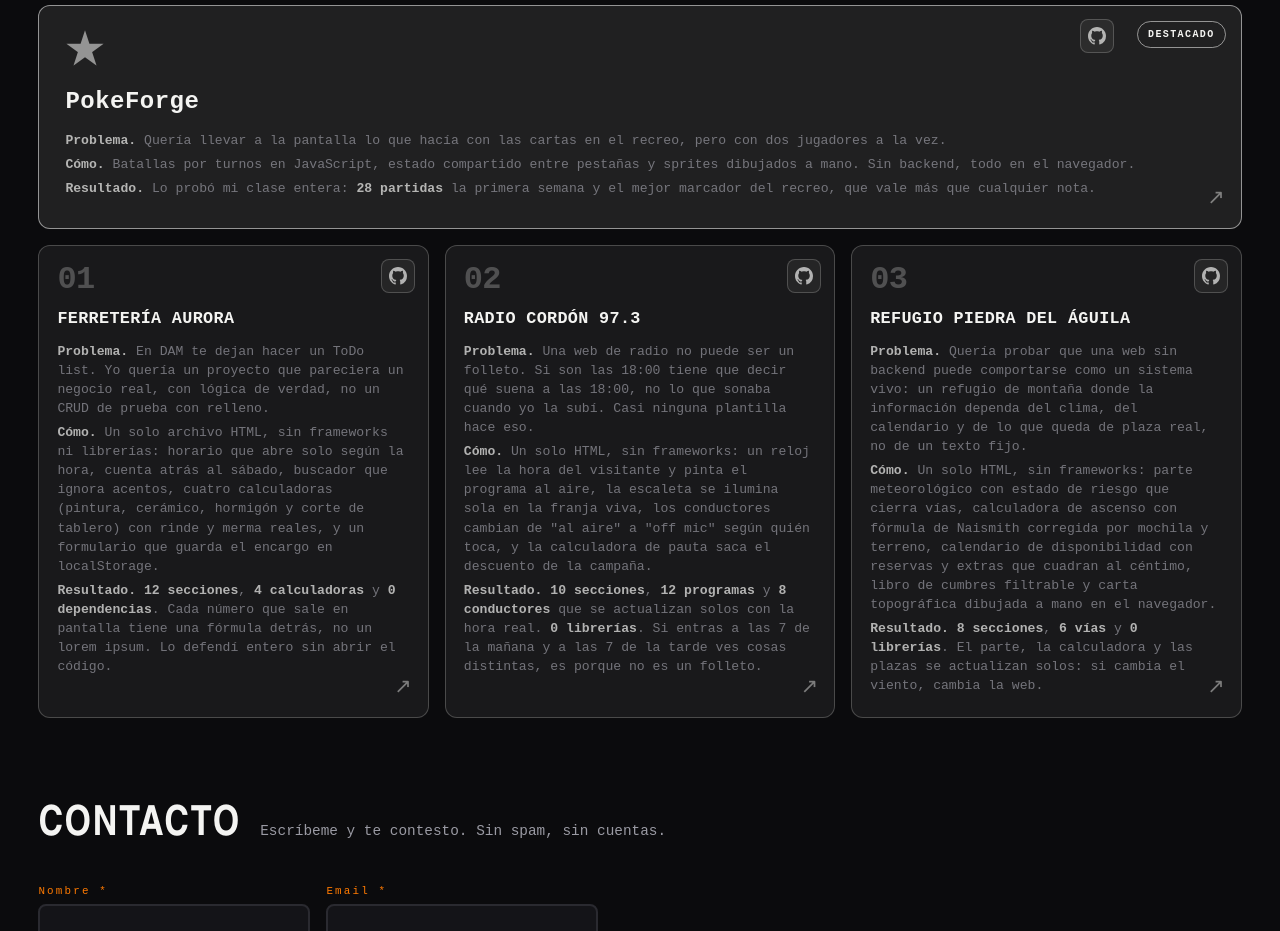
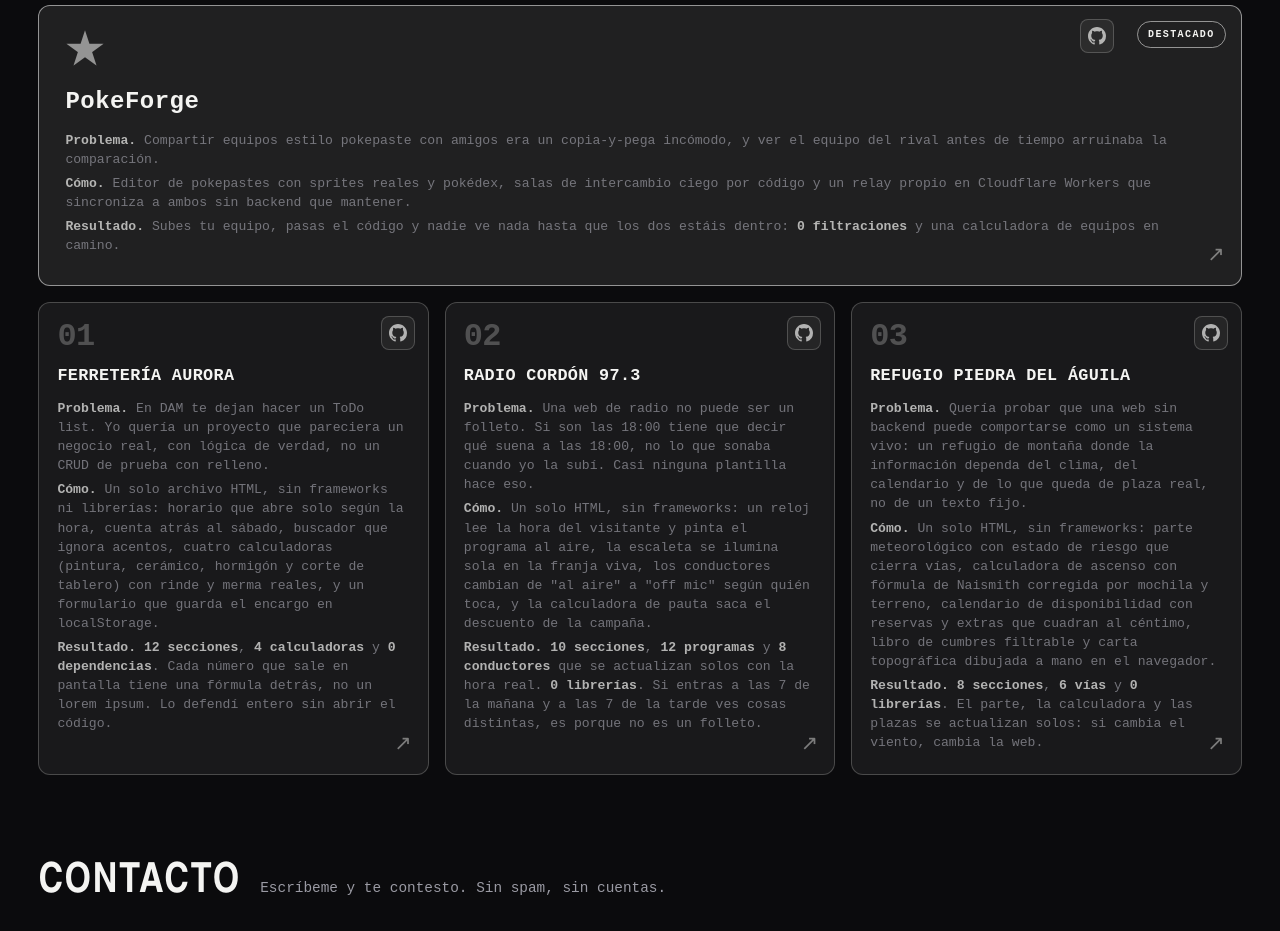
Before and after one commit to santimartinezcordoba-prog/mi-web2, a website: page index.html in a window 1280 px wide. Shown: the part 1160-2091 px from the top of the page. Drawn offline with Linux system fonts and the light colour scheme; no server answers.

Commit message:
fix(proyectos): ficha de PokeForge con la descripcion real (pokepaste e intercambio ciego, no cartas)

```diff
--- a/index.html
+++ b/index.html
@@ -180,9 +180,9 @@
       <span class="proj__body">
         <span class="proj__title">PokeForge</span>
         <span class="proj__desc">
-          <span class="proj__line"><b>Problema.</b> Quería llevar a la pantalla lo que hacía con las cartas en el recreo, pero con dos jugadores a la vez.</span>
-          <span class="proj__line"><b>Cómo.</b> Batallas por turnos en JavaScript, estado compartido entre pestañas y sprites dibujados a mano. Sin backend, todo en el navegador.</span>
-          <span class="proj__line"><b>Resultado.</b> Lo probó mi clase entera: <b class="proj__dato">28 partidas</b> la primera semana y el mejor marcador del recreo, que vale más que cualquier nota.</span>
+          <span class="proj__line"><b>Problema.</b> Compartir equipos estilo pokepaste con amigos era un copia-y-pega incómodo, y ver el equipo del rival antes de tiempo arruinaba la comparación.</span>
+          <span class="proj__line"><b>Cómo.</b> Editor de pokepastes con sprites reales y pokédex, salas de intercambio ciego por código y un relay propio en Cloudflare Workers que sincroniza a ambos sin backend que mantener.</span>
+          <span class="proj__line"><b>Resultado.</b> Subes tu equipo, pasas el código y nadie ve nada hasta que los dos estáis dentro: <b class="proj__dato">0 filtraciones</b> y una calculadora de equipos en camino.</span>
         </span>
       </span>
       <span class="proj__go" aria-hidden="true">↗</span>
--- a/src/index.js
+++ b/src/index.js
@@ -24,7 +24,7 @@ Proyectos:
 - Proyecto 1: https://santimartinezcordoba-prog.github.io/proyecto-1/
 - Proyecto 2: https://santimartinezcordoba-prog.github.io/proyecto-2/
 - Pomodoro: temporizador de enfoque, https://santimartinezcordoba-prog.github.io/proyecto-3/
-- Pokemultipaste: proyecto destacado, en proceso, https://santimartinezcordoba-prog.github.io/pokeforge/
+- PokeForge: proyecto destacado, editor de pokepastes con intercambio ciego de equipos por salas con código y relay en Cloudflare Workers, en proceso, https://santimartinezcordoba-prog.github.io/pokeforge/
 
 Discografía:
 - LIFE: autobiografía en forma de disco.
```
